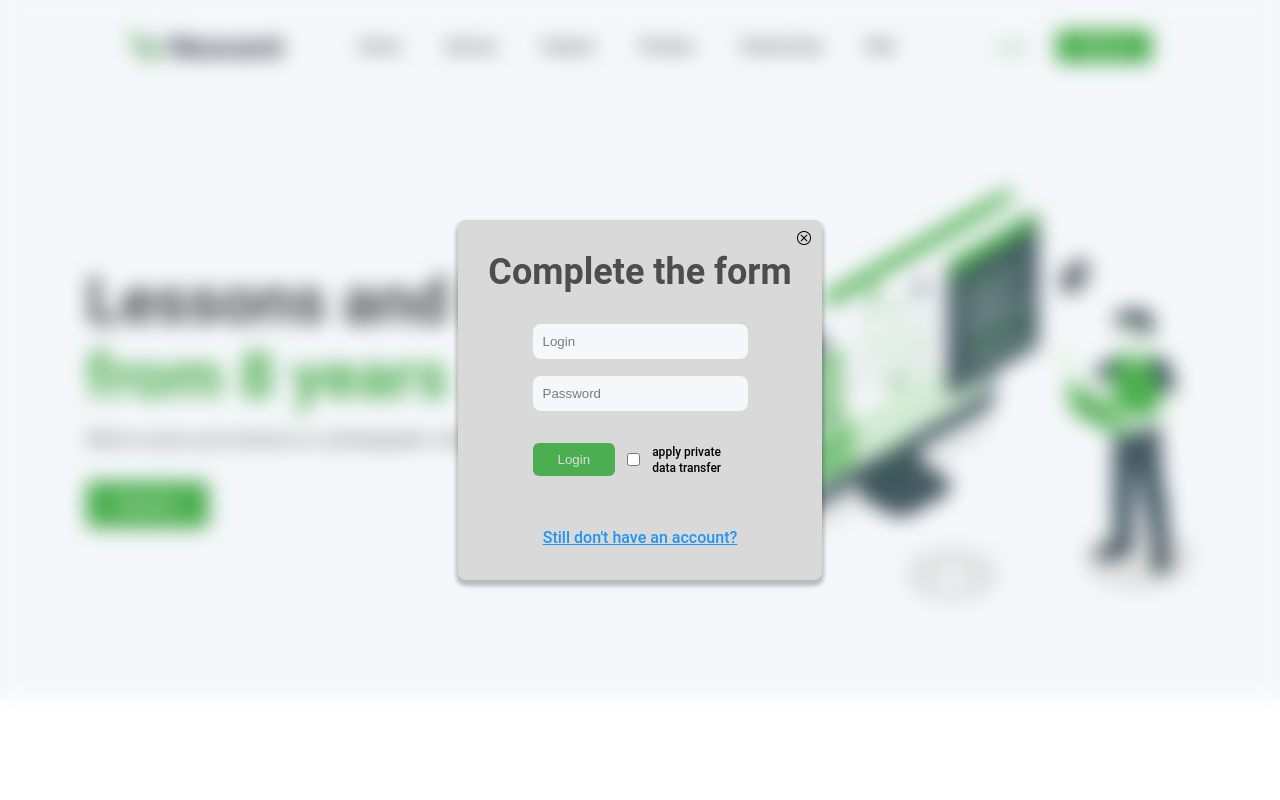
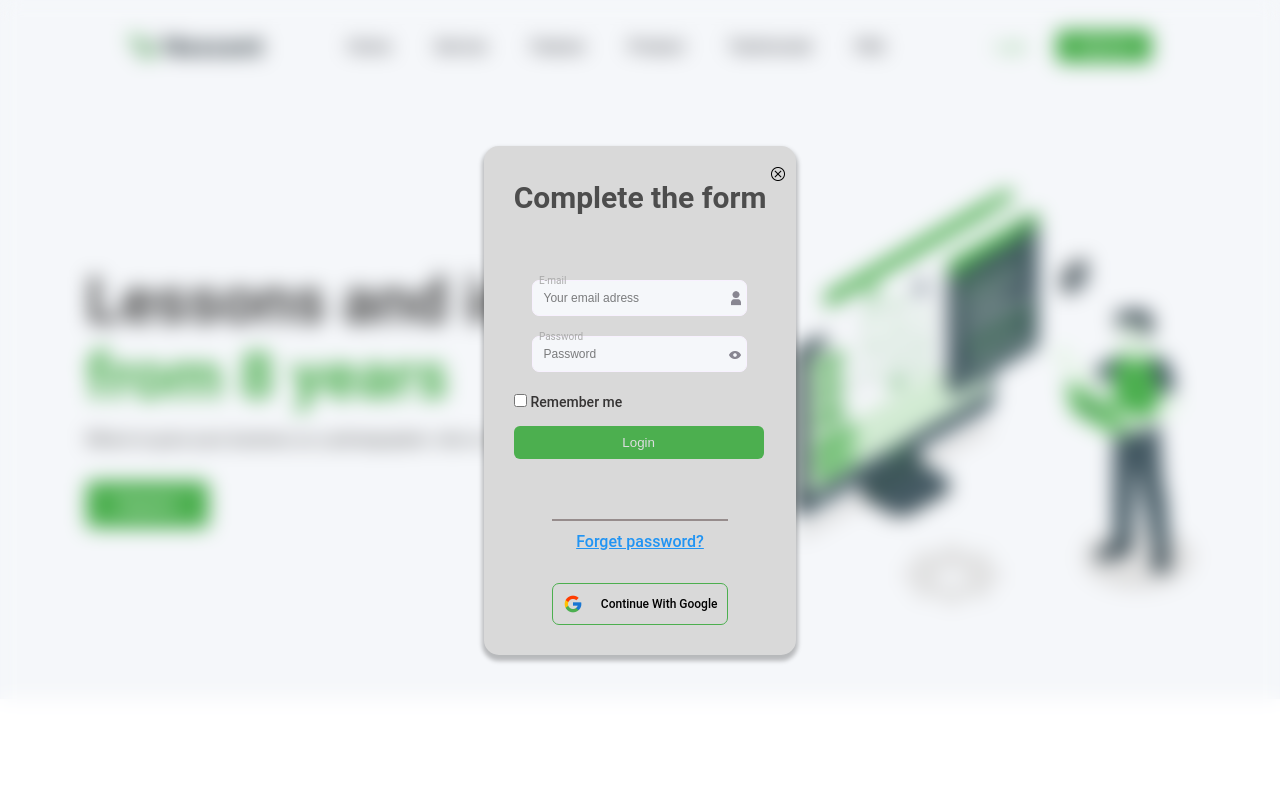
Before and after one commit to Dmy0/travellian, a plain HTML site: page index.html in a window 1280 px wide. Both pictures are taken after a click on the button "Login". Shown: the top 800 px of the page. Drawn offline with Linux system fonts and the light colour scheme.

Commit message:
upd nextsent

```diff
--- a/index.html
+++ b/index.html
@@ -17,10 +17,10 @@
   </head>
   <body>
     <header class="header">
+      <div class="header__logo">
+        <img src="img/logo.png" alt="Logo" />
+      </div>
       <div class="header__wrap ">
-        <div class="header__logo">
-          <img src="img/logo.png" alt="Logo" />
-        </div>
       <nav class="nav">
         <a href="#" class="nav__link">Home</a>
         <a href="#" class="nav__link">Service</a>
@@ -447,23 +447,45 @@
         </div>
       </div>
     </footer>
-    <div class="popups">
-      <form method="POST" class="popup__body login hide">
-        <div class="popup__form">
-          <a class="popup__close">
+    <div class="log-popup">
+      <form method="POST" class="log-popup__body login hide">
+        <div class="log-popup__form">
+          <a class="log-popup__close">
             <img src="img/btns/carbon_close-outline.png" alt="close">
           </a>
-          <div class="popup__form-title">Complete the form</div>
-          <div class="popup__inputs">
+          <div class="log-popup__form-title">Complete the form</div>
+          <div class="log-popups__inputs-container">
+            <div class="log-popup__inputs">
+                <label for="email">E-mail</label>
+                <input class="loginInput" type="email" placeholder="Your email adress" required/>
+                <span class="log-popup__input-usericon"><img src="img/input-icons/user-icon.png" alt="user-icon"></span>
+            </div>
+            <div class="log-popup__inputs">
+              <label for="password">Password</label>
+              <input class="passwordInput" type="password" placeholder="Password" required>
+              <span class="log-popup__input-eyeicon"><img src="img/input-icons/eye-icon.png" alt="eye-icon"></span>
+            </div>
 
-            <input class="loginInput" type="text" placeholder="Login" required/>
-              <input class="passwordInput" type="password" placeholder="Password" required>
-              <div class="popup__log">
-                  <button type="submit" class="popup__button-login buttons">Login</button>
-               <input type="checkbox" name="accepted" value="yes" required> <span class="checkbox-info">apply private data transfer</span>
+
+            <div class="log-popup__inputs-checkbox">
+              <label>
+                <input type="checkbox" name="accepted" value="yes"> <span class="checkbox-info">Remember me</span>
+              </label>
             </div>
+            <div class="log-popup__log">
+              <button type="submit" class="log-popup__button-login buttons">Login</button>
             </div>
-            <h2 class="popup__form-sign">Still don't have an account?</h2>
+            <div class="log-popup__inputs-understripe">
+              <span class="stripe"></span>
+              <h2 class="log-popup__form-sign">Forget password?</h2>
+              <div class="log-popup__inputs-understripe-googlebtn">
+                <div class="log-popup__inputs-googlebtn-button">
+                  <img src="img/input-icons/google-icon.png" alt="google">
+                </div>
+                  Continue With Google
+              </div>
+            </div>
+          </div>
         </div>
       </form>
     </div>
--- a/main.js
+++ b/main.js
@@ -1,7 +1,8 @@
 const popupOpenLog = document.querySelector(".header__button-login"),
   popupLog = document.querySelector(".login"),
-  popupClose = document.querySelector(".popup__close"),
-  overlay = document.querySelector(".popups");
+  popupClose = document.querySelector(".log-popup__close"),
+  overlay = document.querySelector(".log-popup"),
+  popupOpenReg = document.querySelector(".slider__button");
 
 function toggleClass(btn, overlay, popup, hide, opacity) {
   btn.addEventListener("click", function (event) {
--- a/media.css
+++ b/media.css
@@ -1,7 +1,7 @@
 @media screen and (max-width: 1050px) and (orientation: portrait) {
   .header__burger {
     display: block;
-    z-index: 11;
+    z-index: 13;
   }
 
   .header__wrap {
@@ -24,24 +24,48 @@
   .header__logo {
     position: absolute;
     top: 35px;
-    left: 100px;
+    left: 50px;
     cursor: pointer;
+    max-width: 500px;
   }
 
   .nav {
     display: flex;
     margin: 0;
     flex-direction: column;
-    align-items: flex-start;
+    align-items: center;
     justify-content: space-between;
     gap: 30px;
   }
 
   .nav__link {
     font-size: 40px;
+    position: relative;
+  }
+
+  .nav__link:after {
+    content: "";
+    position: absolute;
+    left: 0;
+    display: inline-block;
+    height: 1em;
+    width: 100%;
+    border-bottom: 1px solid;
+    margin-top: 20px;
+    opacity: 0;
+    transition: opacity 0.5s, transform 0.7s;
+    transform: scale(0, 1);
+  }
+
+  .nav__link:hover:after {
+    opacity: 1;
+    transform: scale(1);
   }
 
   .header__button-login {
+    position: fixed;
+    bottom: 10px;
+    left: 100px;
     cursor: pointer;
     padding: 18px 50px;
     background-color: rgba(245, 247, 250, 1);
@@ -59,6 +83,9 @@
 
   .header__button-signup {
     cursor: pointer;
+    position: fixed;
+    bottom: 10px;
+    right: 100px;
     padding: 18px 50px;
     color: rgba(255, 255, 255, 1);
     background-color: rgba(76, 175, 79, 1);
--- a/style.css
+++ b/style.css
@@ -31,6 +31,7 @@ header {
   justify-content: space-between;
   align-items: center;
   padding: 30px 10%;
+  position: relative;
 }
 
 .header__wrap.active {
@@ -43,7 +44,7 @@ header {
 
 .header__burger {
   display: none;
-  position: fixed;
+  position: absolute;
   cursor: pointer;
   top: 35px;
   right: 50px;
@@ -77,7 +78,7 @@ header {
 .header__burger.active::before {
   transform: rotate(45deg);
   top: 50%;
-  left: -2px;
+  left: -1px;
 }
 
 .header__burger.active::after {
@@ -85,8 +86,9 @@ header {
   top: 50%;
 }
 
-.header .header__logo {
+.header__logo {
   cursor: pointer;
+  z-index: 15;
 }
 
 .nav__link {
@@ -748,7 +750,7 @@ input::placeholder {
   align-self: flex-start;
 }
 
-.popups {
+.log-popup {
   display: block;
   position: fixed;
   height: 100%;
@@ -767,10 +769,10 @@ input::placeholder {
 
 .opacity {
   opacity: 1;
-  z-index: 10;
+  z-index: 15;
 }
 
-.popup__body {
+.log-popup__body {
   min-height: 100%;
   display: flex;
   align-items: center;
@@ -778,30 +780,83 @@ input::placeholder {
   padding: 20px 115px;
 }
 
-.popup__form {
+.log-popup__form {
   background-color: rgba(217, 217, 217, 1);
   max-width: 450px;
   padding: 30px;
-  border-radius: 8px;
+  border-radius: 15px;
   border: 0;
   box-shadow: 0px 4px 4px 2px rgba(0, 0, 0, 0.25);
   position: relative;
+  display: flex;
+  flex-direction: column;
+  gap: 60px;
 }
 
-.popup__form-title {
+.log-popup__form-title {
   color: rgba(77, 77, 77, 1);
   font-weight: 600;
-  font-size: 36px;
+  font-size: 30px;
   line-height: 44px;
   text-align: center;
 }
 
-.popup__inputs {
+.log-popup__inputs {
   display: flex;
   flex-direction: column;
   align-items: center;
-  gap: 17px;
-  margin-top: 30px;
+  gap: 9px;
+  position: relative;
+  margin-bottom: 20px;
+  width: 100%;
+}
+
+.log-popup__inputs label {
+  font-size: 14px;
+  color: rgba(64, 58, 75, 1);
+  display: block;
+  position: absolute;
+  top: 0%;
+  left: 10%;
+  transform: translateY(-50%);
+  font-size: 10px;
+  color: #aaa;
+  pointer-events: none;
+}
+
+.log-popup__inputs input {
+  width: 100%;
+  border: 1px solid #f8f1ff;
+  border-radius: 7px;
+  font-size: 12px;
+  font-weight: 500;
+  color: #403a4b;
+}
+
+.log-popups__inputs-container {
+  width: 100%;
+}
+
+.log-popup__input-usericon {
+  margin: 0;
+  padding: 0;
+  border: none;
+  max-width: 10px;
+  position: absolute;
+  right: 10%;
+  bottom: 10%;
+  transform: translateY(-50%);
+}
+
+.log-popup__input-eyeicon {
+  margin: 0;
+  padding: 0;
+  border: none;
+  max-width: 12px;
+  position: absolute;
+  right: 10%;
+  bottom: 25%;
+  transform: translateY(-50%);
 }
 
 .loginInput,
@@ -816,11 +871,11 @@ input::placeholder {
   width: 100%;
 }
 
-.popup__inputs input::placeholder {
+.log-popup__inputs input::placeholder {
   color: rgba(0, 0, 0, 0.5);
 }
 
-.popup__button-login {
+.log-popup__button-login {
   cursor: pointer;
   padding: 9px 25px;
   background-color: rgba(76, 175, 79, 1);
@@ -828,40 +883,76 @@ input::placeholder {
   border: 0;
   border-radius: 6px;
   transition: background-color 0.3s ease;
+  width: 100%;
 }
 
-.popup__log {
+.log-popup__log {
   display: flex;
-  justify-content: center;
   align-items: center;
   gap: 12px;
   margin-top: 15px;
-  max-width: 215px;
-  width: 100%;
+  max-width: 250px;
 }
 
 .checkbox-info {
-  font-size: 12px;
+  position: relative;
+  font-size: 14px;
   font-weight: 500;
   line-height: 16px;
-  color: rgba(0, 0, 0, 1);
+  color: rgb(54, 52, 52);
 }
 
-.popup__form-sign {
+.log-popup__form-sign {
   cursor: pointer;
   font-weight: 500;
   font-size: 16px;
   line-height: 24px;
   text-decoration: underline;
   color: rgba(33, 148, 243, 1);
-  margin-top: 50px;
   text-align: center;
 }
 
-.popup__close {
+.log-popup__close {
   cursor: pointer;
   max-width: 16px;
   position: absolute;
   right: 10px;
-  top: 10px;
+  top: 20px;
 }
+
+.stripe {
+  display: flex;
+  margin-top: 60px;
+  border: 0.01px solid rgba(108, 91, 91, 0.6);
+  width: 70%;
+  height: 0px;
+}
+
+.log-popup__inputs-understripe {
+  display: flex;
+  flex-direction: column;
+  gap: 9px;
+  align-items: center;
+}
+
+.log-popup__inputs-understripe-googlebtn {
+  margin-top: 20px;
+  cursor: pointer;
+  display: flex;
+  justify-content: space-between;
+  align-items: center;
+  gap: 5px;
+  border: 0.5px solid rgba(76, 175, 79, 1);
+  border-radius: 7px;
+  padding: 10px;
+  font-size: 12px;
+  font-weight: 500;
+  width: 70%;
+  text-align: center;
+  padding: auto 60px;
+}
+
+.log-popup__inputs-googlebtn-button {
+  align-items: flex-end;
+  max-width: 20px;
+}
```
Also changed, not shown: img/input-icons/eye-icon.png (added), img/input-icons/google-icon.png (added), img/input-icons/user-icon.png (added).
